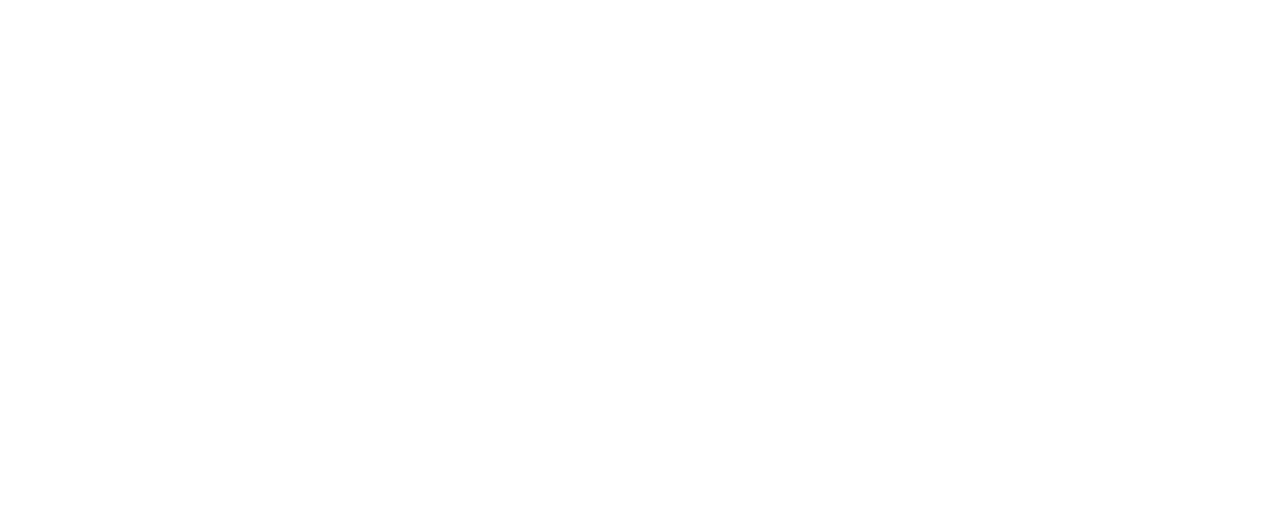
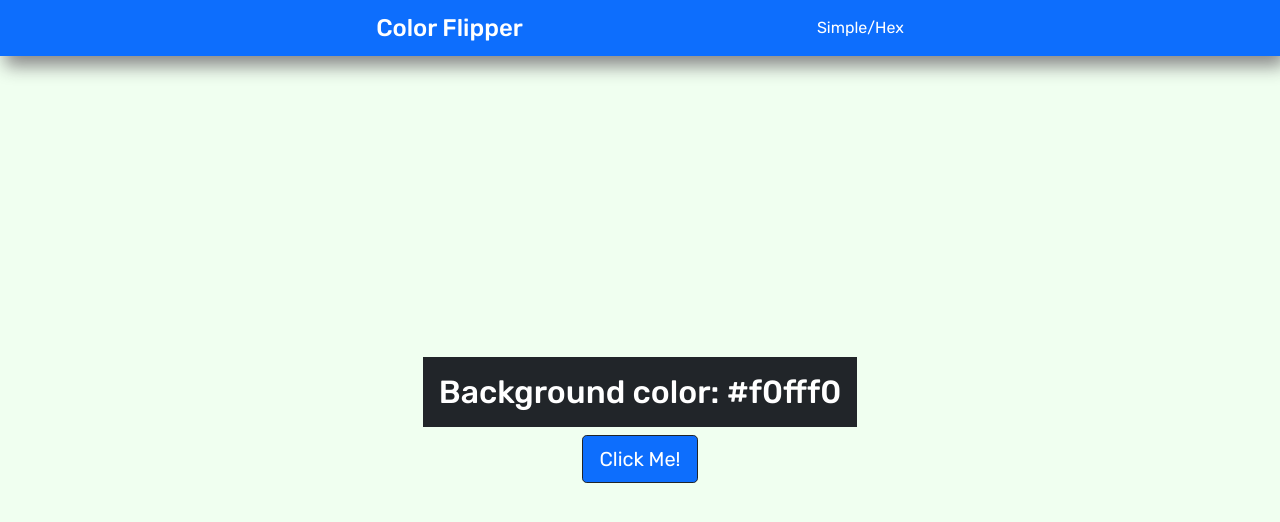
Before and after one commit to piotrgorski23/Color-Flipper, a plain HTML site: page hex.html in a window 1280 px wide. Drawn offline with nearby package versions, Linux system fonts and the light colour scheme.

Commit message:
"Updated hex.html and hex.js. Finished project"

```diff
--- a/hex.html
+++ b/hex.html
@@ -0,0 +1,60 @@
+<html lang="en">
+
+<head>
+    <meta charset="UTF-8">
+    <meta http-equiv="X-UA-Compatible" content="IE=edge">
+    <meta name="viewport" content="width=device-width, initial-scale=1.0">
+    <meta author="Piotr Gorski">
+    <title>Color Flipper</title>
+    <link href="https://cdn.jsdelivr.net/npm/bootstrap@5.1.3/dist/css/bootstrap.min.css" rel="stylesheet"
+        integrity="sha384-1BmE4kWBq78iYhFldvKuhfTAU6auU8tT94WrHftjDbrCEXSU1oBoqyl2QvZ6jIW3" crossorigin="anonymous">
+    <link rel="preconnect" href="https://fonts.googleapis.com">
+    <link rel="preconnect" href="https://fonts.gstatic.com" crossorigin>
+    <link
+        href="https://fonts.googleapis.com/css2?family=Rubik:ital,wght@0,300;0,400;0,500;0,600;0,700;0,800;0,900;1,300;1,400;1,500;1,600;1,700;1,800;1,900&display=swap"
+        rel="stylesheet">
+    <link rel="stylesheet" href="./css/style.css">
+</head>
+
+<body>
+    <nav class="navbar navbar-expand-lg navbar-light bg-primary">
+        <div class="container">
+            <h4 class="navbar-nav text-white" href="#">Color Flipper</h4>
+            <div class="navbar-text d-inline" id="navbarNav">
+                <ul class="navbar-nav">
+                    <li class="nav-item">
+                        <a class="nav-link active text-white" aria-current="page" href="index.html">Simple</a>
+                    </li>
+                    <span class="nav-link active text-white">/</span>
+                    <li class="nav-item">
+                        <a class="nav-link text-white" href="hex.html">Hex</a>
+                    </li>
+                </ul>
+            </div>
+        </div>
+    </nav>
+    <main>
+        <div class="container">
+            <div class="row align-items-center">
+                <div class="d-flex justify-content-center col">
+                    <div>
+                        <h2 class="bg-dark text-white text-center p-3">Background color: <span class="color">#f0fff0</span></h2>
+                    </div>
+                </div>
+            </div>
+            <div class="row align-items-center">
+                <div class="col-4 mx-auto text-center">
+                    <button class="btn btn-lg btn-primary" id="btn">Click Me!</button>
+                </div>
+            </div>
+        </div>
+        </div>
+        </div>
+    </main>
+    <script src="./js/hex.js"></script>
+    <script src="https://cdn.jsdelivr.net/npm/bootstrap@5.1.3/dist/js/bootstrap.bundle.min.js"
+        integrity="sha384-ka7Sk0Gln4gmtz2MlQnikT1wXgYsOg+OMhuP+IlRH9sENBO0LRn5q+8nbTov4+1p"
+        crossorigin="anonymous"></script>
+</body>
+
+</html>
--- /dev/null
+++ b/js/hex.js
@@ -0,0 +1,23 @@
+const hex = [0, 1, 2, 3, 4, 5, 6, 7, 8, 9, 'A', 'B', 'C', 'D', 'E', 'F'];
+
+const btn = document.getElementById("btn");
+const color = document.querySelector(".color");
+
+window.onload = function () {
+    document.body.style.backgroundColor = "#f0fff0"
+}
+
+function getRandomNumber() {
+    return Math.floor(Math.random() * hex.length);
+}
+
+btn.addEventListener('click', function () {
+    let hexColor = "#";
+
+    for (let i = 0; i < 6; i++) {
+        hexColor += hex[getRandomNumber()];
+    }
+
+    color.textContent = hexColor;
+    document.body.style.backgroundColor = hexColor;
+})
```
Also changed, not shown: index.html (+1 -1 lines).
